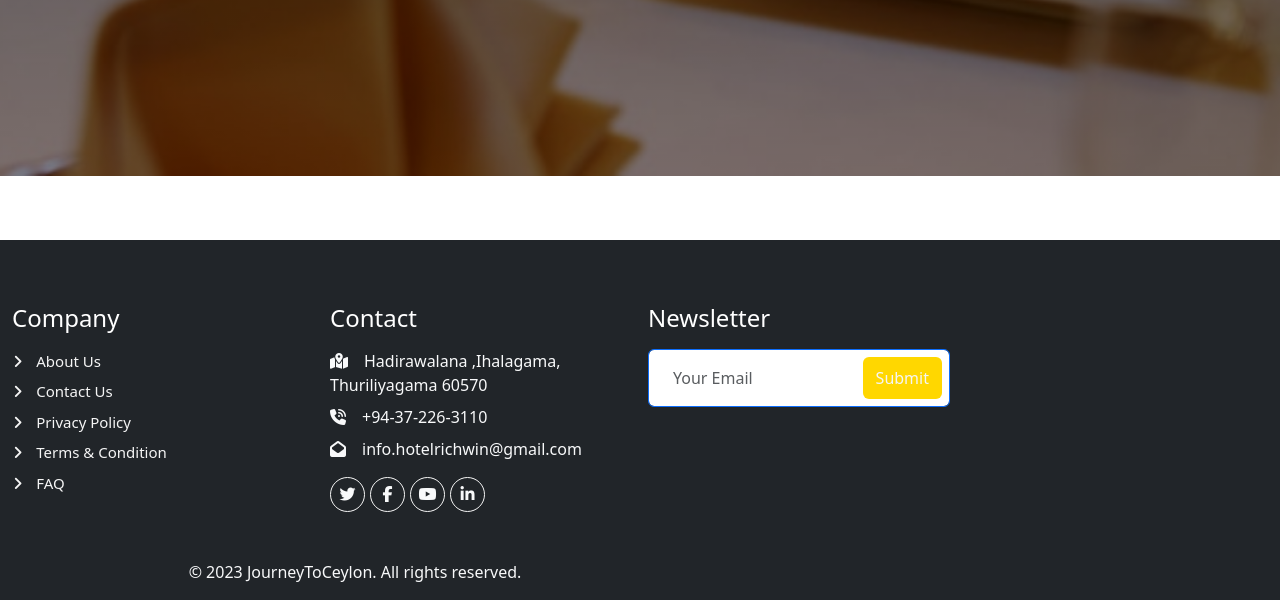
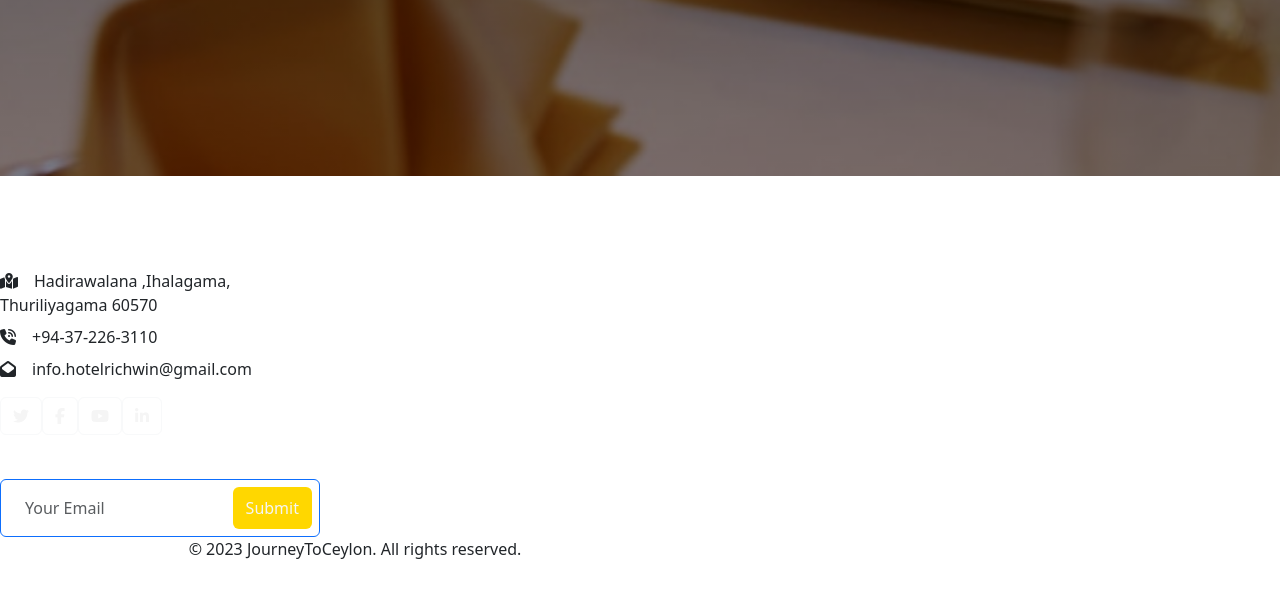
Before and after one commit to Dumindu-Pabasara/Hotel_Management_System, a PHP site: page /Richwin_dashboard/accommodation.php in a window 1280 px wide. Shown: the part 2642-3242 px from the top of the page. After the commit the page ends 3201 px from the top, so only its background shows below. Run offline with PHP 8.4, Linux system fonts and the light colour scheme; some web fonts are replaced.

Commit message:
Update accommodation.php

```diff
--- a/accommodation.php
+++ b/accommodation.php
@@ -325,19 +325,7 @@
 </div>
 </div>
 
-<!--Footer section-->
 
-<div class="container-fluid bg-dark text-light footer pt-3 mt-3" id="footer">
-  <div class="conteiner py-5">
-    <div class="row g-3">
-      <div class="col-lg-3 col-md-6">
-        <h4 class="text-white mb-3"> Company</h4>
-        <a href="" class="btn btn-link"> About Us</a>
-        <a href="" class="btn btn-link"> Contact Us</a>
-        <a href="" class="btn btn-link"> Privacy Policy</a>
-        <a href="" class="btn btn-link"> Terms & Condition</a>
-        <a href="" class="btn btn-link"> FAQ</a>
-      </div>
 
       <div class="col-lg-3 col-md-6">
         <h4 class="text-white mb-3">Contact</h4>
```
